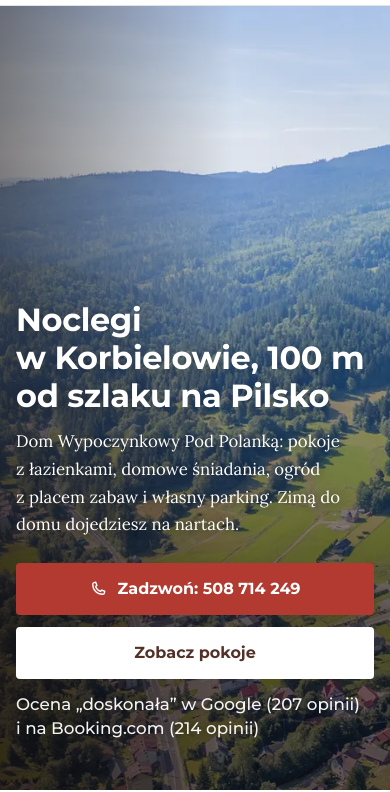
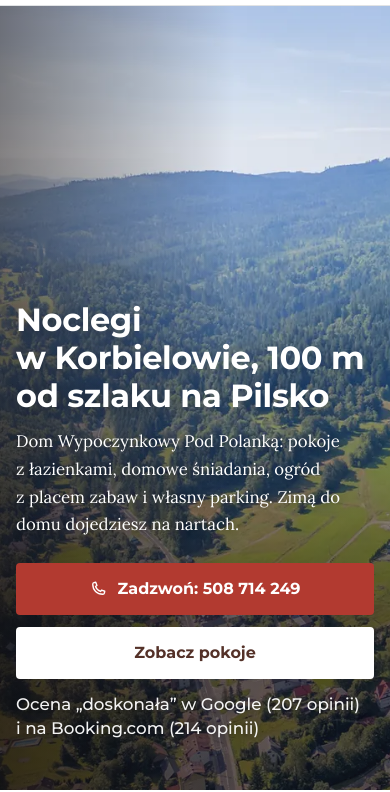
Before and after one commit to Disaster26/podpolanka-koncepcja, a plain HTML site: page index.html in a window 390 px wide. Shown: the part 54-846 px from the top of the page. Drawn offline with Linux system fonts and the light colour scheme.

Commit message:
Osobny kadr pierwszego ekranu na telefon

```diff
--- a/index.html
+++ b/index.html
@@ -10,7 +10,8 @@
 <link rel="icon" type="image/svg+xml" href="img/znak.svg">
 <link rel="preload" href="fonts/montserrat-rdzen.woff2" as="font" type="font/woff2" crossorigin>
 <link rel="preload" href="fonts/lora-rdzen.woff2" as="font" type="font/woff2" crossorigin>
-<link rel="preload" as="image" href="img/hero-1024.webp" imagesrcset="img/hero-640.webp 640w, img/hero-1024.webp 1024w, img/hero-1600.webp 1600w, img/hero-2500.webp 2500w" imagesizes="(max-aspect-ratio:1/1) 180vh, 100vw" fetchpriority="high">
+<link rel="preload" as="image" media="(max-aspect-ratio:1/1)" imagesrcset="img/hero-tel-600.webp 600w, img/hero-tel-900.webp 900w" imagesizes="64vh" fetchpriority="high">
+<link rel="preload" as="image" media="(min-aspect-ratio:1/1)" imagesrcset="img/hero-640.webp 640w, img/hero-1024.webp 1024w, img/hero-1600.webp 1600w, img/hero-2500.webp 2500w" imagesizes="100vw" fetchpriority="high">
 <style>
 @font-face{font-family:"Montserrat";font-style:normal;font-weight:500 700;font-display:swap;src:url(fonts/montserrat-rdzen.woff2) format("woff2");unicode-range:U+0020-007E,U+00A0,U+00A9,U+00AB,U+00B0,U+00B7,U+00BB,U+00D3,U+00F3,U+2013,U+2018-2019,U+201C-201E,U+2022,U+2026}
 @font-face{font-family:"Montserrat";font-style:normal;font-weight:500 700;font-display:swap;src:url(fonts/montserrat-pl.woff2) format("woff2");unicode-range:U+0104-0107,U+0118-0119,U+0141-0144,U+015A-015B,U+0179-017C}
@@ -190,7 +191,7 @@ p{margin:0 0 1em}
 @media (max-width:640px){
   :root{--top:60px}
   .top-in{gap:10px}
-  .hero-img{object-position:12% 45%}
+  .hero-img{object-position:30% 50%}
   body{font-size:16.5px}
   .logo{font-size:1rem}
   .logo svg{width:38px;height:33px}
@@ -249,7 +250,10 @@ p{margin:0 0 1em}
 
 <main>
 <section class="hero">
-  <img class="hero-img" src="img/hero-1024.webp" srcset="img/hero-640.webp 640w, img/hero-1024.webp 1024w, img/hero-1600.webp 1600w, img/hero-2500.webp 2500w" sizes="(max-aspect-ratio:1/1) 180vh, 100vw" width="2500" height="1406" alt="Korbielów z lotu ptaka: dolina pod Pilskiem i zaznaczony Dom Wypoczynkowy Pod Polanką" fetchpriority="high">
+  <picture>
+    <source media="(max-aspect-ratio:1/1)" srcset="img/hero-tel-600.webp 600w, img/hero-tel-900.webp 900w" sizes="64vh" width="900" height="1406">
+    <img class="hero-img" src="img/hero-1024.webp" srcset="img/hero-640.webp 640w, img/hero-1024.webp 1024w, img/hero-1600.webp 1600w, img/hero-2500.webp 2500w" sizes="100vw" width="2500" height="1406" alt="Korbielów z lotu ptaka: dolina pod Pilskiem i zaznaczony Dom Wypoczynkowy Pod Polanką" fetchpriority="high">
+  </picture>
   <div class="hero-in wrap">
     <h1>Noclegi w&nbsp;Korbielowie, 100&nbsp;m od szlaku na&nbsp;Pilsko</h1>
     <p>Dom Wypoczynkowy Pod Polanką: pokoje z&nbsp;łazienkami, domowe śniadania, ogród z&nbsp;placem zabaw i&nbsp;własny parking. Zimą do domu dojedziesz na nartach.</p>
```
Also changed, not shown: img/hero-tel-600.webp (added), img/hero-tel-900.webp (added).
